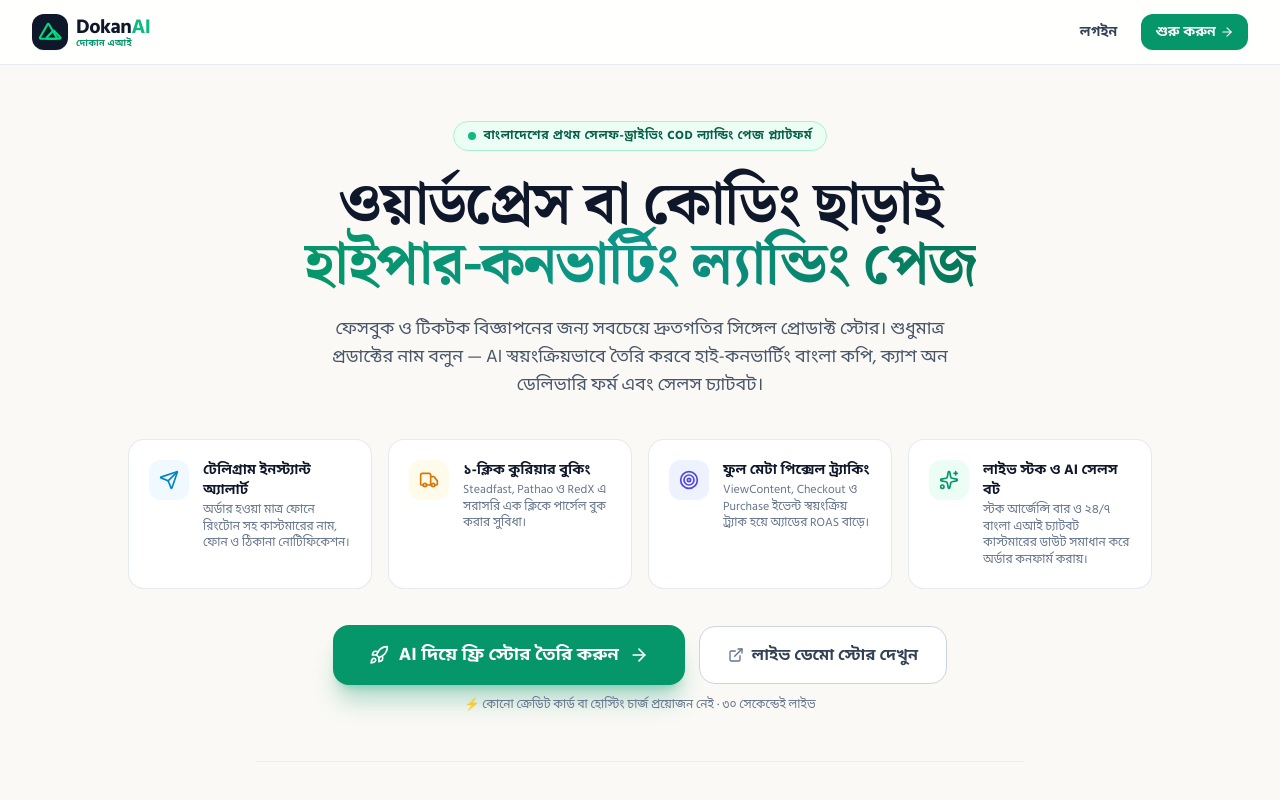
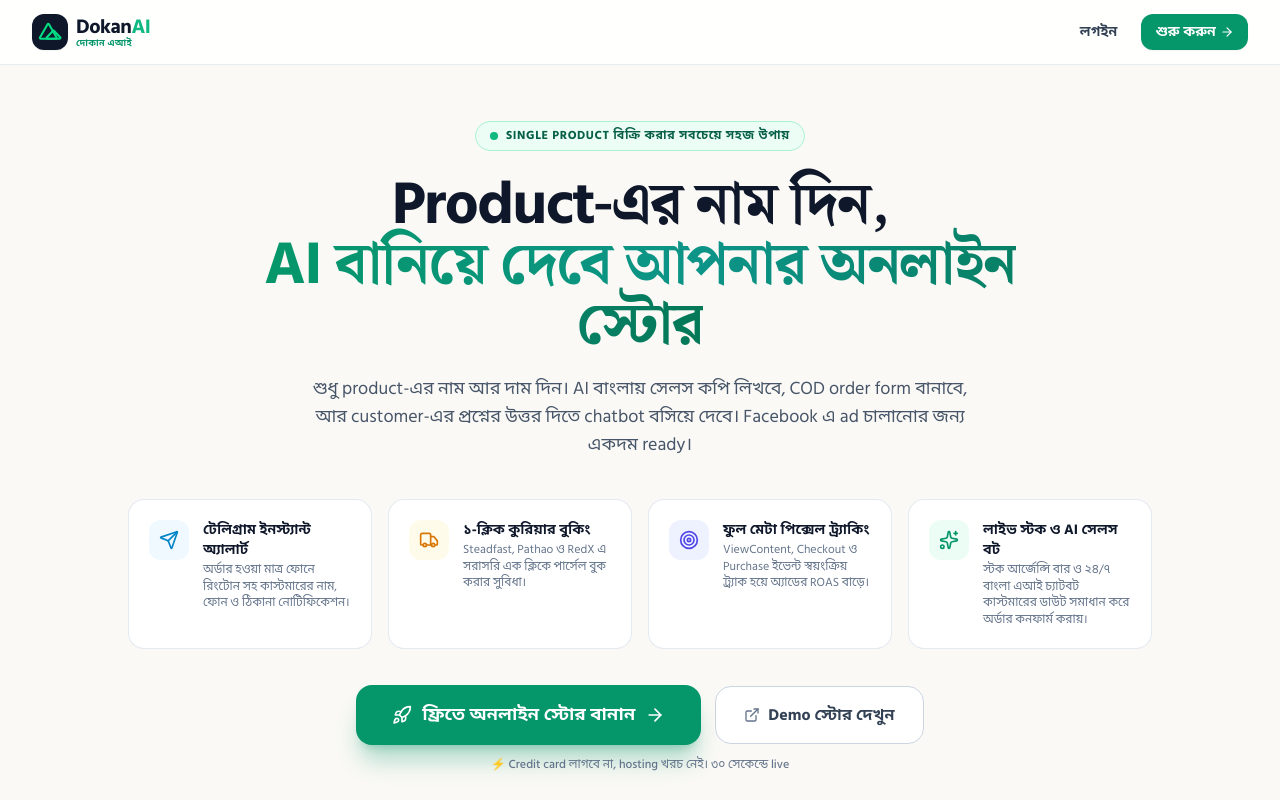
Before and after one commit to trtajim/dokan-ai, a Nuxt app: page / in a window 1280 px wide. Shown: the top 800 px of the page. Built offline with nearby package versions, Linux system fonts and the light colour scheme; a web font is replaced by a local one.

Commit message:
copy(landing): update hero value proposition, headline and CTA with high-clarity copy

```diff
--- a/pages/index.vue
+++ b/pages/index.vue
@@ -12,19 +12,18 @@
         <div class="text-center max-w-3xl mx-auto">
           <div class="inline-flex items-center gap-2 px-3.5 py-1.5 rounded-full bg-emerald-50 border border-emerald-200 text-emerald-800 text-xs font-bold uppercase tracking-wider mb-6 shadow-xs">
             <span class="w-2 h-2 rounded-full bg-emerald-500 animate-ping"></span>
-            <span>বাংলাদেশের প্রথম সেলফ-ড্রাইভিং COD ল্যান্ডিং পেজ প্ল্যাটফর্ম</span>
+            <span>Single product বিক্রি করার সবচেয়ে সহজ উপায়</span>
           </div>
 
           <h1 class="text-3xl sm:text-5xl lg:text-6xl font-black text-slate-900 tracking-tight leading-[1.18] font-serif-bn">
-            ওয়ার্ডপ্রেস বা কোডিং ছাড়াই <br />
+            Product-এর নাম দিন, <br />
             <span class="text-transparent bg-clip-text bg-gradient-to-r from-emerald-600 via-teal-600 to-emerald-700">
-              হাইপার-কনভার্টিং ল্যান্ডিং পেজ
+              AI বানিয়ে দেবে আপনার অনলাইন স্টোর
             </span>
           </h1>
 
           <p class="mt-5 text-base sm:text-lg text-slate-600 max-w-2xl mx-auto font-normal leading-relaxed">
-            ফেসবুক ও টিকটক বিজ্ঞাপনের জন্য সবচেয়ে দ্রুতগতির সিঙ্গেল প্রোডাক্ট স্টোর।
-            শুধুমাত্র প্রডাক্টের নাম বলুন — AI স্বয়ংক্রিয়ভাবে তৈরি করবে হাই-কনভার্টিং বাংলা কপি, ক্যাশ অন ডেলিভারি ফর্ম এবং সেলস চ্যাটবট।
+            শুধু product-এর নাম আর দাম দিন। AI বাংলায় সেলস কপি লিখবে, COD order form বানাবে, আর customer-এর প্রশ্নের উত্তর দিতে chatbot বসিয়ে দেবে। Facebook এ ad চালানোর জন্য একদম ready।
           </p>
         </div>
 
@@ -85,7 +84,7 @@
               class="w-full sm:w-auto px-9 py-4 text-base sm:text-lg font-black text-white bg-emerald-600 hover:bg-emerald-700 active:scale-95 rounded-2xl shadow-xl shadow-emerald-600/30 transition-all flex items-center justify-center gap-2.5 cursor-pointer"
             >
               <Rocket class="w-5 h-5" />
-              <span>AI দিয়ে ফ্রি স্টোর তৈরি করুন</span>
+              <span>ফ্রিতে অনলাইন স্টোর বানান</span>
               <ArrowRight class="w-5 h-5" />
             </NuxtLink>
 
@@ -95,12 +94,12 @@
               class="w-full sm:w-auto px-7 py-4 text-sm sm:text-base font-bold text-slate-700 bg-white hover:bg-slate-50 border border-slate-300 rounded-2xl shadow-xs transition-all flex items-center justify-center gap-2"
             >
               <ExternalLink class="w-4 h-4 text-slate-500" />
-              <span>লাইভ ডেমো স্টোর দেখুন</span>
+              <span>Demo স্টোর দেখুন</span>
             </NuxtLink>
           </div>
 
           <p class="mt-3 text-xs text-slate-500 font-medium">
-            ⚡ কোনো ক্রেডিট কার্ড বা হোস্টিং চার্জ প্রয়োজন নেই · ৩০ সেকেন্ডেই লাইভ
+            ⚡ Credit card লাগবে না, hosting খরচ নেই। ৩০ সেকেন্ডে live
           </p>
         </div>
 
```
